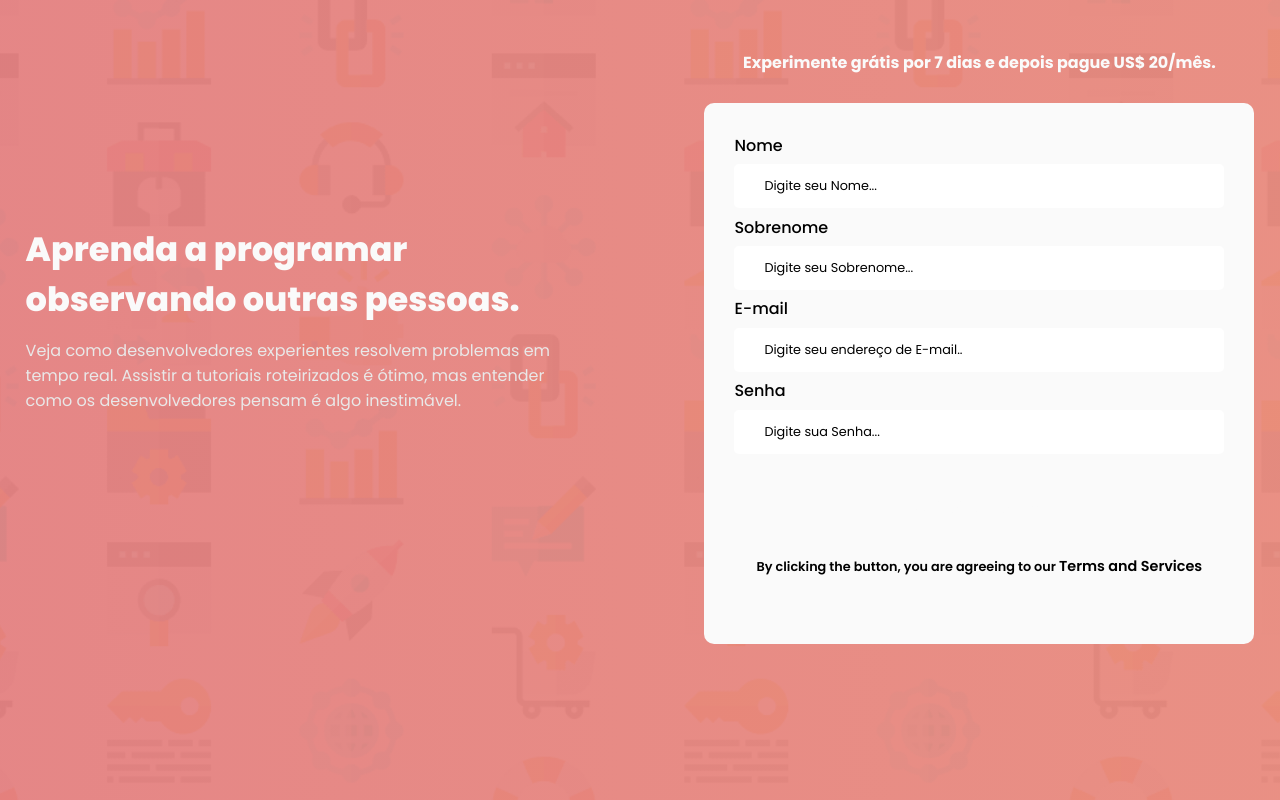
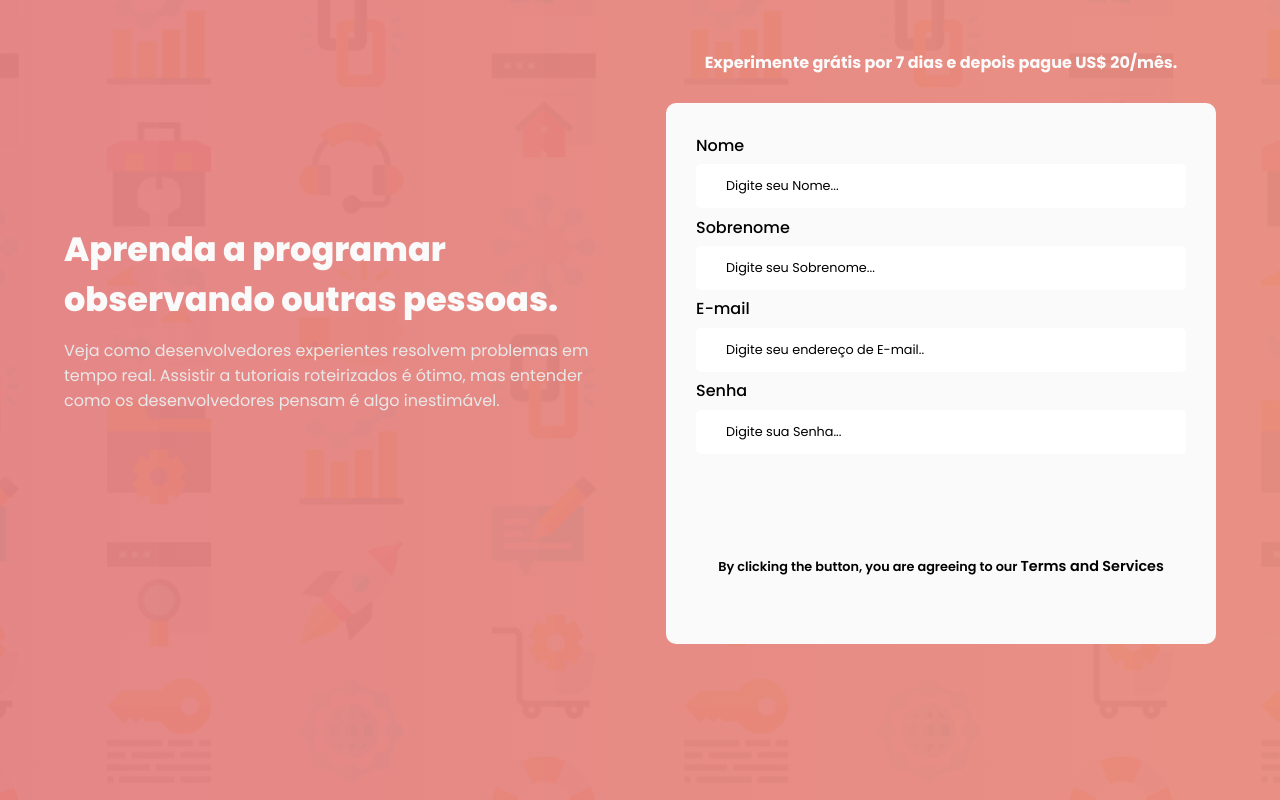
Before and after one commit to DevSouza80/Projeto_Form_Inscricao, a plain HTML site: page index.html in a window 1280 px wide. Shown: the top 800 px of the page. Drawn offline with Linux system fonts and the light colour scheme.

Commit message:
Update index.html

```diff
--- a/index.html
+++ b/index.html
@@ -15,7 +15,7 @@
 <body>
     <!--section session-hero-->
     <section style="background-image: linear-gradient(to right, rgba(209, 43, 43, 0.568), rgba(218, 66, 46, 0.589)), url('./assets/img/bg_desktop.png');" class="session-hero">
-       <div class="container-bg">
+       <div class="container-page">
           <div class="flex-fill">
             <div class="title-plataform">
                 <h1>Aprenda a programar observando outras pessoas.</h1>
```
